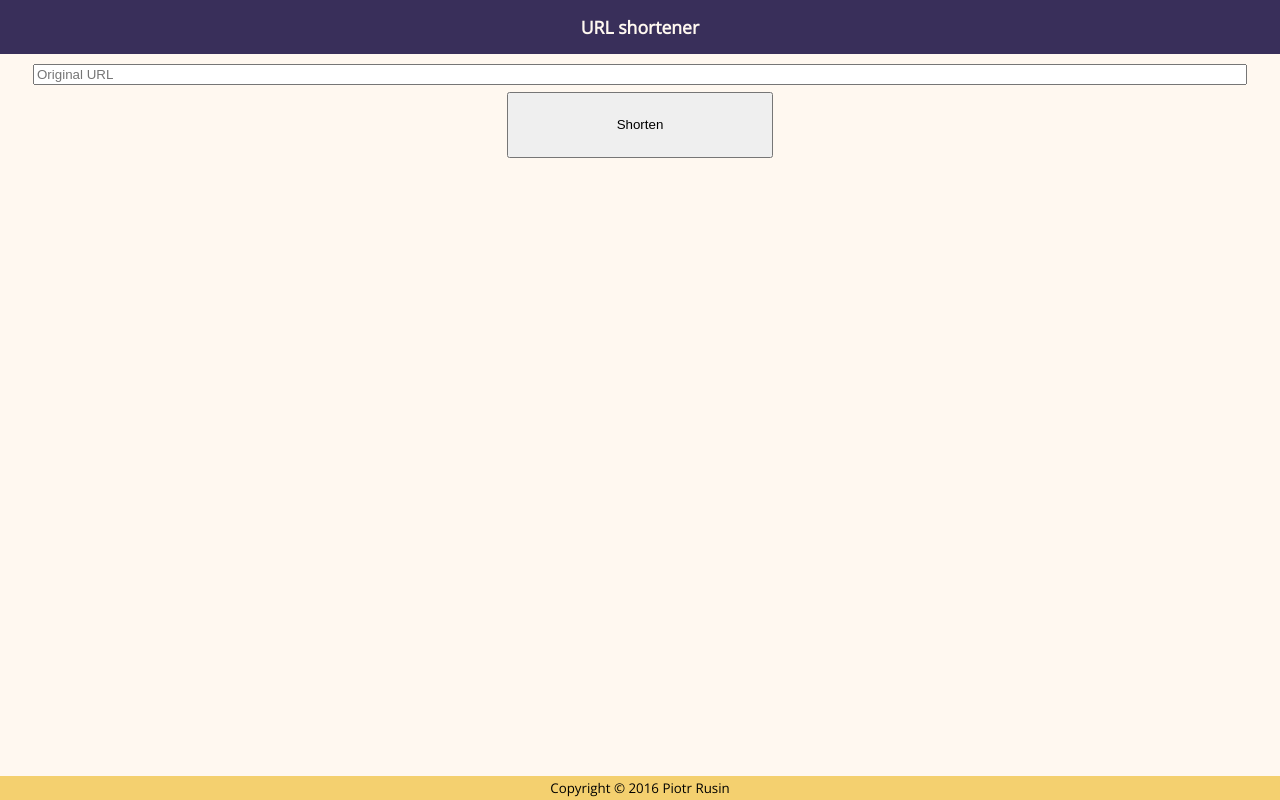
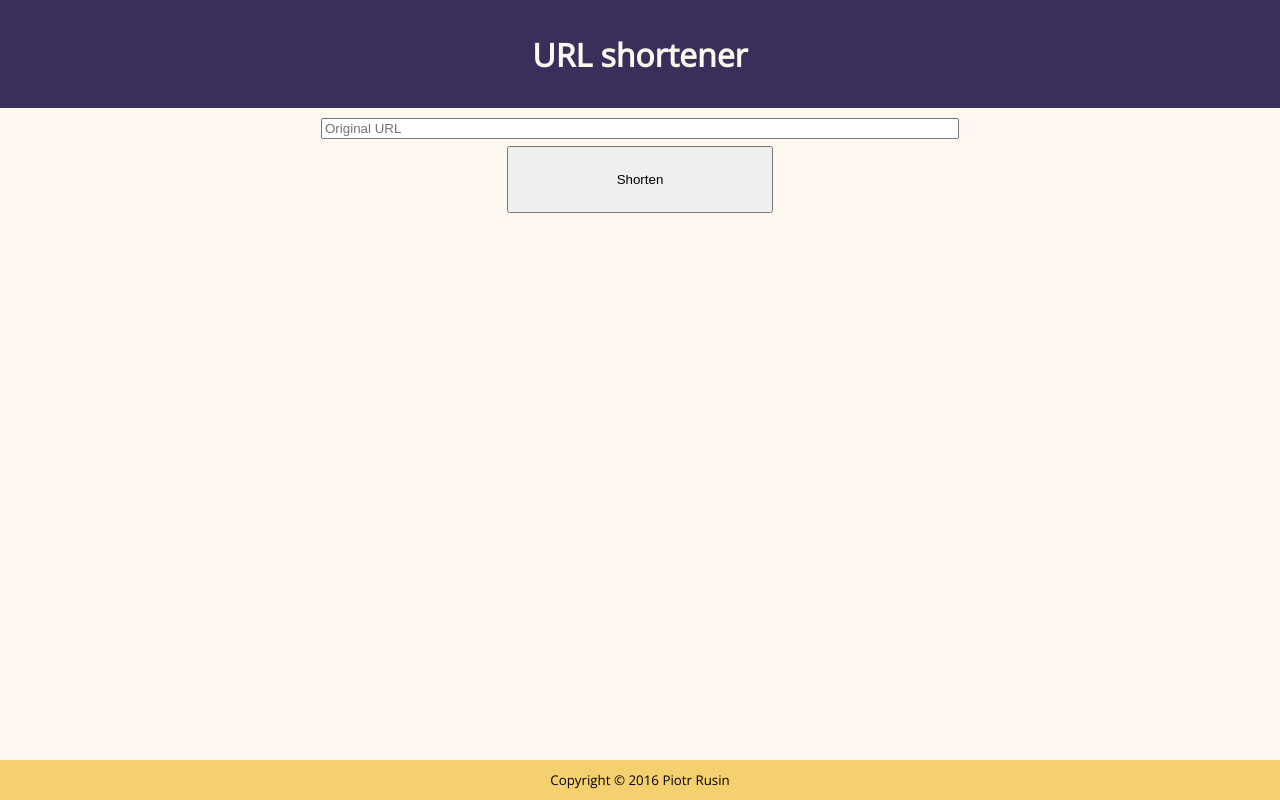
Before and after one commit to rtwnt/url-shortener, a Flask app: page / in a window 1280 px wide. Run offline with Flask 2, Linux system fonts and the light colour scheme; parts of the project's set-up code (start-up, migrations or seed data) failed here and were passed over; some libraries are stand-ins or nearby versions.

Commit message:
Add media rules

```diff
--- a/url_shortener/static/styles.css
+++ b/url_shortener/static/styles.css
@@ -91,3 +91,43 @@ footer {
     background-color: #C5E89B;
     border-color: #6D9B34;
 }
+
+/** Media rules **/
+
+@media all and (min-width: 768px) {
+
+    h1 {
+        font-size: 1.5em;
+    }
+
+    header, footer {
+        padding: 0.4em 0;
+    }
+
+    #content {
+        width: 70%;
+    }
+
+}
+
+@media all and (min-width: 980px) {
+
+    h1 {
+        font-size: 2em;
+    }
+
+    header, footer {
+        padding: 0.7em 0;
+    }
+
+    #content {
+        width: 60%;
+    }
+
+}
+
+@media all and (min-width: 1280px) {
+    #content {
+        width: 50%;
+    }
+}
```
